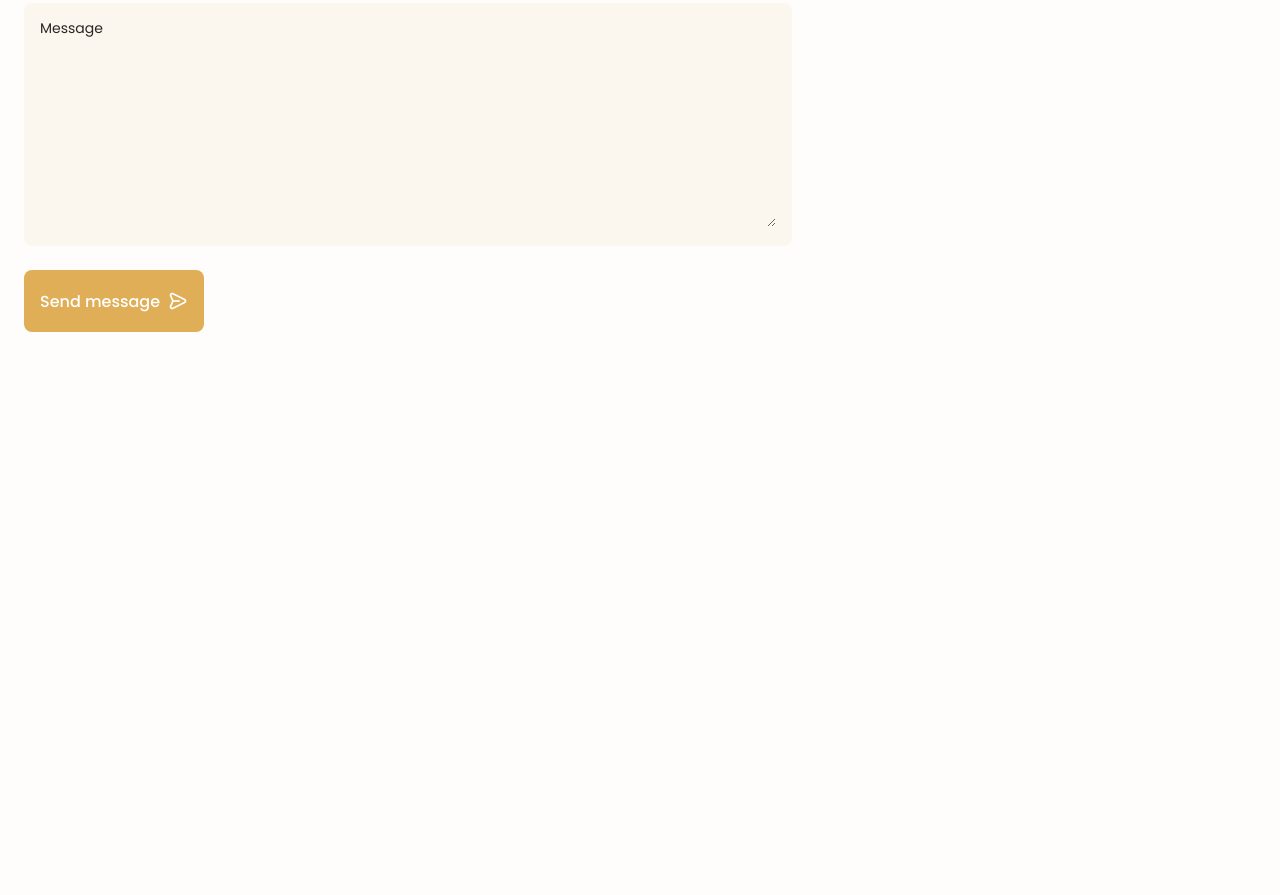
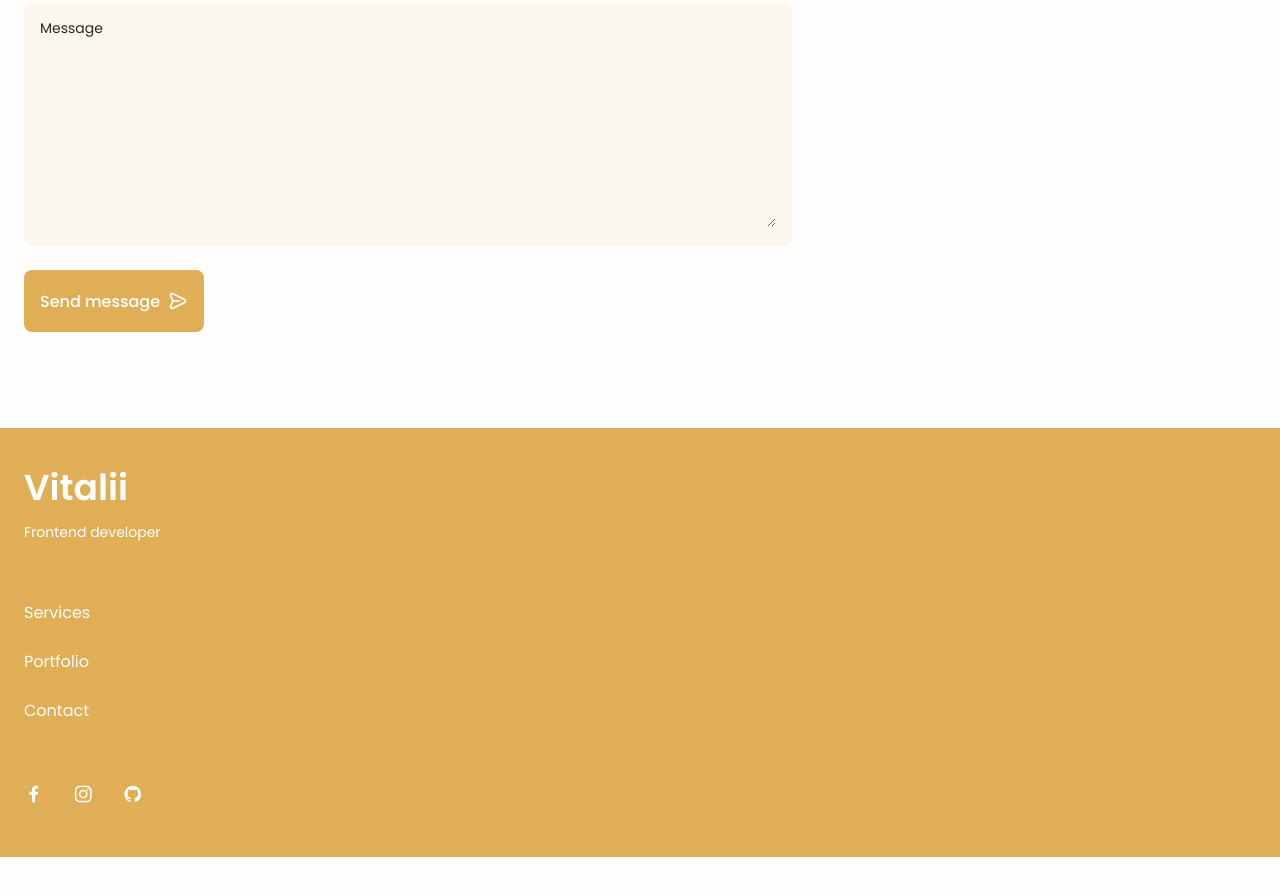
Before and after one commit to vitaliykonak/my-portfolio-website-konak, a plain HTML site: page index.html in a window 1280 px wide. Shown: the part 5101-5996 px from the top of the page. Before the commit the page ends 5545 px from the top, so only its background shows below. Drawn offline with nearby package versions, Linux system fonts and the light colour scheme.

Commit message:
footer block done

```diff
--- a/css/styles.css
+++ b/css/styles.css
@@ -715,8 +715,51 @@ bottom: -2.5rem;
     padding: .25rem .5rem .5rem 0;
 }
 /*==================== FOOTER ====================*/
+.footer{
+    padding-top: 2rem;
+}
+.footer__container{
+    row-gap: 3.5rem;
+}
+.footer__bg{
+    background-color: var(--first-color-second);
+    padding: 2rem 0 3rem;
+}
+.footer__title{
+    font-size: var(--h1-font-size);
+    margin-bottom: var(--mb-0-25);
+}
+.footer__subtitle{
+    font-size: var(--small-font-size);
+}
+.footer__links{
+    display: flex;
+    flex-direction: column;
+    row-gap: 1.5rem;
+}
+.footer__link{
+    color: var(--text-color);
+}
+.footer__link:hover{
+     color: var(--first-color-lighter);
+}
+.footer__social{
+    font-size: 1.25rem;
+    margin-right: var(--mb-1-5);
+}
+.footer__icon{
+    color:var(--text-color);
+}
+.footer__social:hover{
+    color: var(--first-color-lighter);
+}
 
-
+.footer__title,
+.footer__subtitle,
+.footer__link,
+.footer__social {
+    color: #fff;
+}
 /*========== SCROLL UP ==========*/
 
 
--- a/index.html
+++ b/index.html
@@ -548,7 +548,38 @@
 
         <!--==================== FOOTER ====================-->
         <footer class="footer">
+        <div class="footer__bg">
+            <div class="footer__container container grid">
+                <div>
 
+                    <h1 class="footer__title">Vitalii</h1>
+                    <span class="footer__subtitle">Frontend developer</span>
+                </div>
+                <ul class="footer__links">
+                    <li>
+                        <a href="#services " class="footer__link">Services</a>
+                    </li>
+                    <li>
+                        <a href="#portfolio" class="footer__link">Portfolio</a>
+                    </li>
+                    <li>
+                        <a href="#contact" class="footer__link">Contact</a>
+                    </li>
+                </ul>
+                <div class="footer__socials">
+                    <a href="https://www.facebook.com/vitaliy.konak/" class="footer__social footer__icon " target="_blank">
+                        <i class="uil uil-facebook-f "></i>
+                    </a>
+                    <a href="https://www.instagram.com/vitaliykonak/" class="footer__social footer__icon"target="_blank">
+                        <i class="uil uil-instagram"></i>
+                    </a>
+                    <a href="https://github.com/vitaliykonak" class="footer__social footer__icon" target="_blank">
+                        <i class="uil uil-github"></i>
+                    </a>
+                </div>
+            </div>
+
+        </div>
 
         </footer>
 
--- a/js/main.js
+++ b/js/main.js
@@ -101,7 +101,24 @@ let swiper = new Swiper('.portfolio__container', {
 
 
 /*==================== SCROLL SECTIONS ACTIVE LINK ====================*/
+const sections = document.querySelectorAll('section[id]')
 
+function scrollActive(){
+    const scrollY = window.pageYOffset
+
+    sections.forEach(current =>{
+        const sectionHeight = current.offsetHeight
+        const sectionTop = current.offsetTop - 50;
+        sectionId = current.getAttribute('id')
+
+        if(scrollY > sectionTop && scrollY <= sectionTop + sectionHeight){
+            document.querySelector('.nav__menu a[href*=' + sectionId + ']').classList.add('active-link')
+        }else{
+            document.querySelector('.nav__menu a[href*=' + sectionId + ']').classList.remove('active-link')
+        }
+    })
+}
+window.addEventListener('scroll', scrollActive)
 
 /*==================== CHANGE BACKGROUND HEADER ====================*/
 
```
